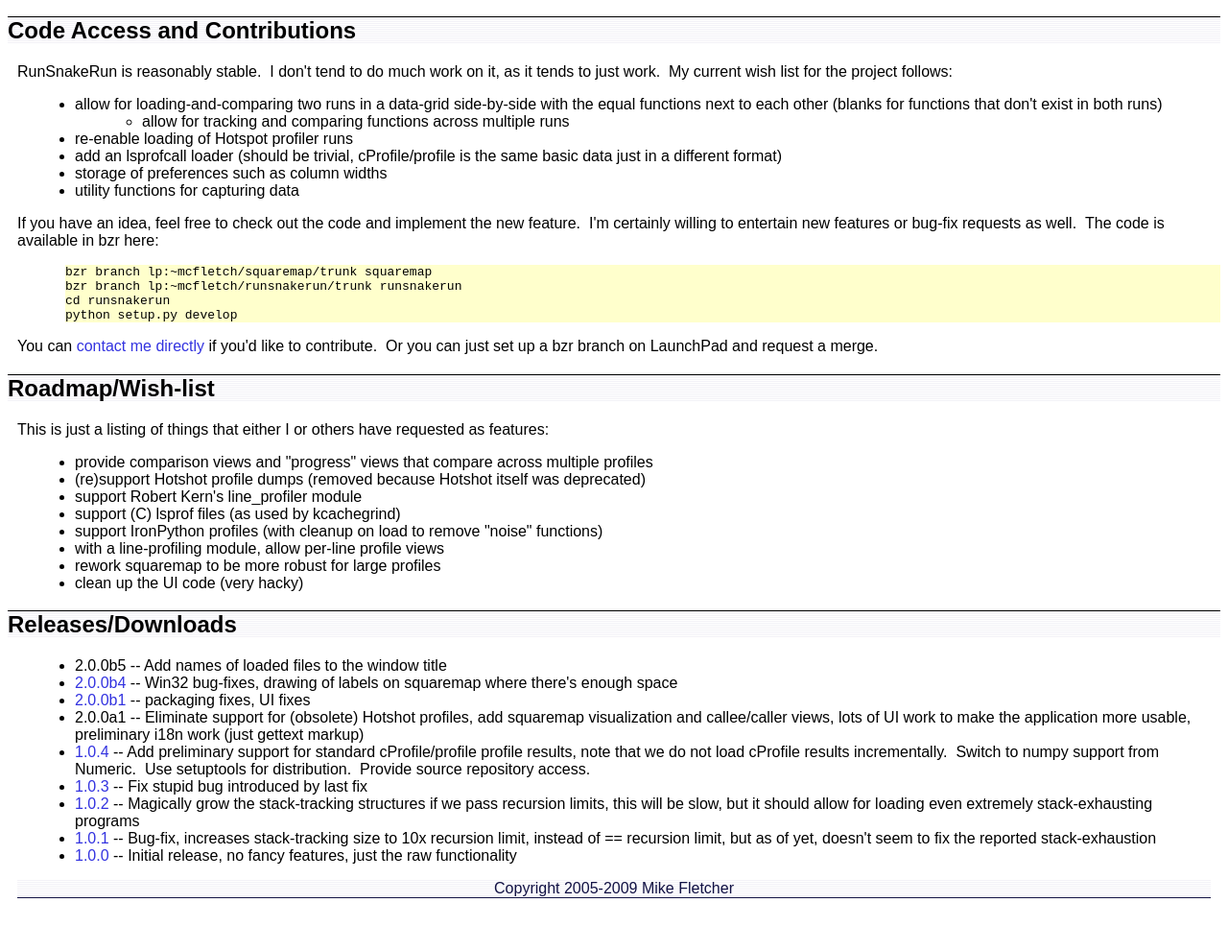
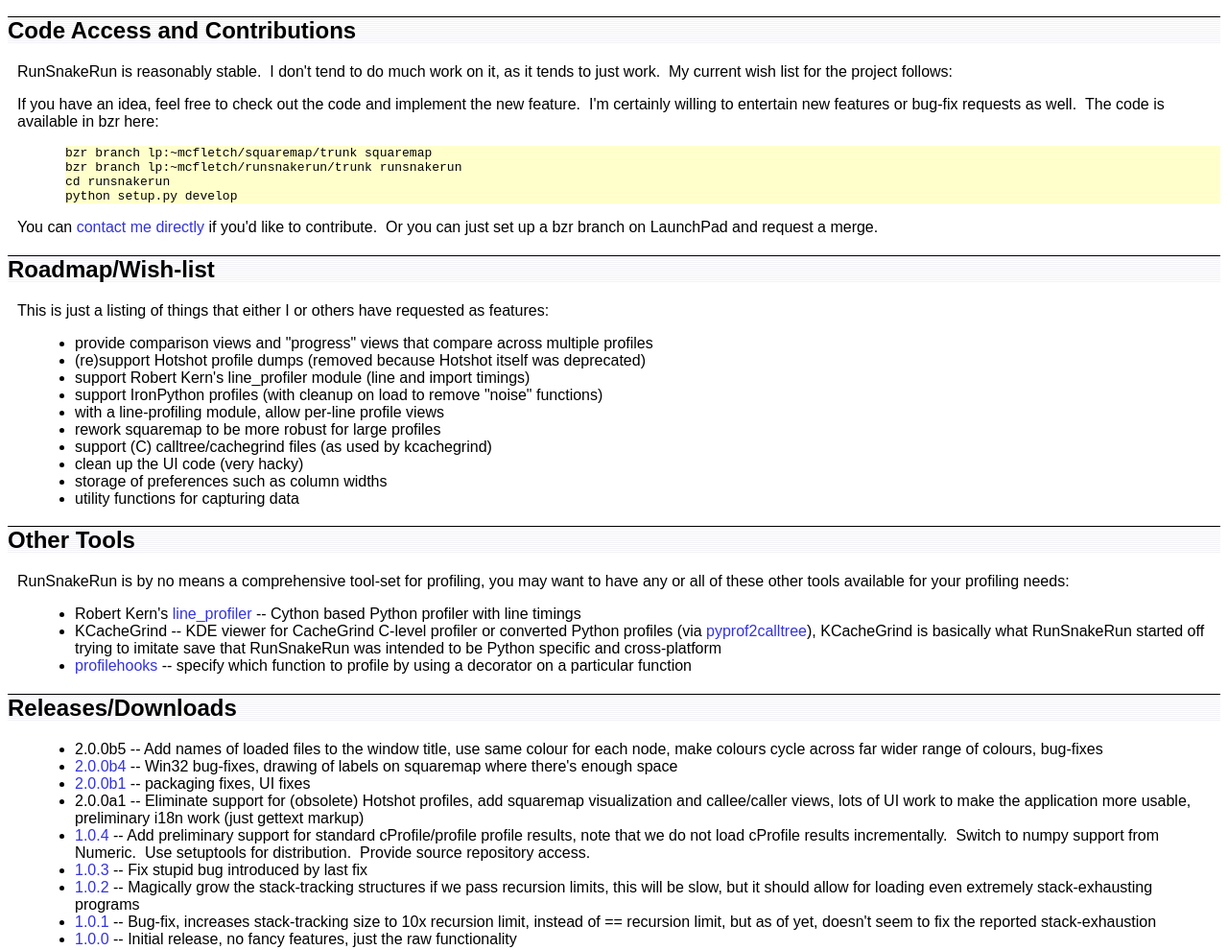
Before and after one commit to venthur/snakerunner, a plain HTML site: page doc/index.html in a window 1280 px wide. Shown: the part 1883-2873 px from the top of the page at 96% size. Before the commit the page ends 2835 px from the top, so only its background shows below. Drawn offline with Linux system fonts and the light colour scheme.

Commit message:
Add more release notes, consolidate the wish-list, add links to other tools

```diff
--- a/doc/index.html
+++ b/doc/index.html
@@ -39,16 +39,20 @@ between the lists and square-map views. &nbsp;You can select a
 package/module/function hierarchic view via the menus. &nbsp;You can
 also toggle use of percentage displays there.</p><h2><a name="code"></a>Code Access and Contributions</h2><p>RunSnakeRun
 is reasonably stable. &nbsp;I don't tend to do much work on it, as it
-tends to just work. &nbsp;My current wish list for the project follows:</p><ul><li>allow
-for loading-and-comparing two runs in a data-grid side-by-side with the
-equal functions next to each other (blanks for functions that don't
-exist in both runs)</li><ul><li>allow for tracking and comparing functions across multiple runs</li></ul><li>re-enable loading of Hotspot profiler runs</li><li>add an lsprofcall loader (should be trivial, cProfile/profile is the same basic data just in a different format)</li><li>storage of preferences such as column widths</li><li>utility functions for capturing data</li></ul><p>If you have an idea, feel free
+tends to just work. &nbsp;My current wish list for the project follows:</p><p>If you have an idea, feel free
 to check out the code and&nbsp;implement the new&nbsp;feature. &nbsp;I'm certainly willing
 to entertain new features or bug-fix requests as well. &nbsp;The code
-is available in bzr here:</p><pre>bzr branch lp:~mcfletch/squaremap/trunk squaremap<br>bzr branch lp:~mcfletch/runsnakerun/trunk runsnakerun<br>cd runsnakerun<br>python setup.py develop<br></pre><p>You can <a href="mailto:mcfletch@vrplumber.com">contact me directly</a> if you'd like to contribute. &nbsp;Or you can just set up a bzr branch on LaunchPad and request a merge.</p><h2><a name="roadmap"></a>Roadmap/Wish-list</h2><p>This is just a listing of things that either I or others have requested as features:</p><ul><li>provide comparison views and "progress" views that compare across multiple profiles</li><li>(re)support&nbsp;Hotshot profile dumps (removed because Hotshot itself was deprecated)</li><li>support&nbsp;Robert Kern's line_profiler module</li><li>support&nbsp;(C) lsprof files (as used by kcachegrind)</li><li>support&nbsp;IronPython profiles (with cleanup on load to remove "noise" functions)</li><li>with a line-profiling module, allow per-line profile views</li><li>rework squaremap to be more robust for large profiles</li><li>clean up the UI code (very hacky)</li></ul>
+is available in bzr here:</p><pre>bzr branch lp:~mcfletch/squaremap/trunk squaremap<br>bzr branch lp:~mcfletch/runsnakerun/trunk runsnakerun<br>cd runsnakerun<br>python setup.py develop<br></pre><p>You can <a href="mailto:mcfletch@vrplumber.com">contact me directly</a> if you'd like to contribute. &nbsp;Or you can just set up a bzr branch on LaunchPad and request a merge.</p><h2><a name="roadmap"></a>Roadmap/Wish-list</h2><p>This is just a listing of things that either I or others have requested as features:</p><ul><li>provide comparison views and "progress" views that compare across multiple profiles</li><li>(re)support&nbsp;Hotshot profile dumps (removed because Hotshot itself was deprecated)</li><li>support&nbsp;Robert Kern's line_profiler module (line and import timings)</li><li>support&nbsp;IronPython profiles (with cleanup on load to remove "noise" functions)</li><li>with a line-profiling module, allow per-line profile views</li><li>rework squaremap to be more robust for large profiles</li><li>support&nbsp;(C)&nbsp;calltree/cachegrind files (as used by kcachegrind)</li><li>clean up the UI code (very hacky)</li><li>storage of preferences such as column widths</li><li>utility functions for capturing data</li></ul><h2><a name="othertools"></a>Other Tools</h2><p>RunSnakeRun is by no means a comprehensive
+tool-set for profiling, you may want to have any or all of these other
+tools available for your profiling needs:</p><ul><li>Robert Kern's <a href="http://pypi.python.org/pypi/line_profiler/">line_profiler</a> -- Cython based Python profiler with line timings</li><li>KCacheGrind -- KDE viewer for CacheGrind C-level profiler or converted Python profiles (via <a href="http://pypi.python.org/pypi/pyprof2calltree/">pyprof2calltree</a>),
+KCacheGrind is basically what RunSnakeRun started off trying to imitate
+save that RunSnakeRun was intended to be Python specific and
+cross-platform</li><li><a href="http://pypi.python.org/pypi/profilehooks">profilehooks</a> -- specify which function to profile by using a decorator on a particular function</li></ul>
 <h2><a name="download"></a>Releases/Downloads</h2>
 <ul>
-  <li>2.0.0b5 -- Add names of loaded files to the window title</li><li><a href="http://pypi.python.org/pypi/RunSnakeRun/2.0.0b4">2.0.0b4</a> -- Win32 bug-fixes, drawing of labels on squaremap where there's enough space</li><li><a href="http://pypi.python.org/packages/source/R/RunSnakeRun/RunSnakeRun-2.0.0b1.zip">2.0.0b1</a> -- packaging fixes, UI fixes</li><li>2.0.0a1 -- Eliminate support for (obsolete) Hotshot
+  <li>2.0.0b5 -- Add names of loaded files to the window title,
+use same colour for each node, make colours cycle across far wider
+range of colours, bug-fixes</li><li><a href="http://pypi.python.org/pypi/RunSnakeRun/2.0.0b4">2.0.0b4</a> -- Win32 bug-fixes, drawing of labels on squaremap where there's enough space</li><li><a href="http://pypi.python.org/packages/source/R/RunSnakeRun/RunSnakeRun-2.0.0b1.zip">2.0.0b1</a> -- packaging fixes, UI fixes</li><li>2.0.0a1 -- Eliminate support for (obsolete) Hotshot
 profiles, add squaremap visualization and callee/caller views, lots of
 UI work to make the application more usable, preliminary i18n work
 (just gettext markup)</li><li><a href="RunSnakeRun-1.0.4.tar.gz">1.0.4</a> -- Add
```
